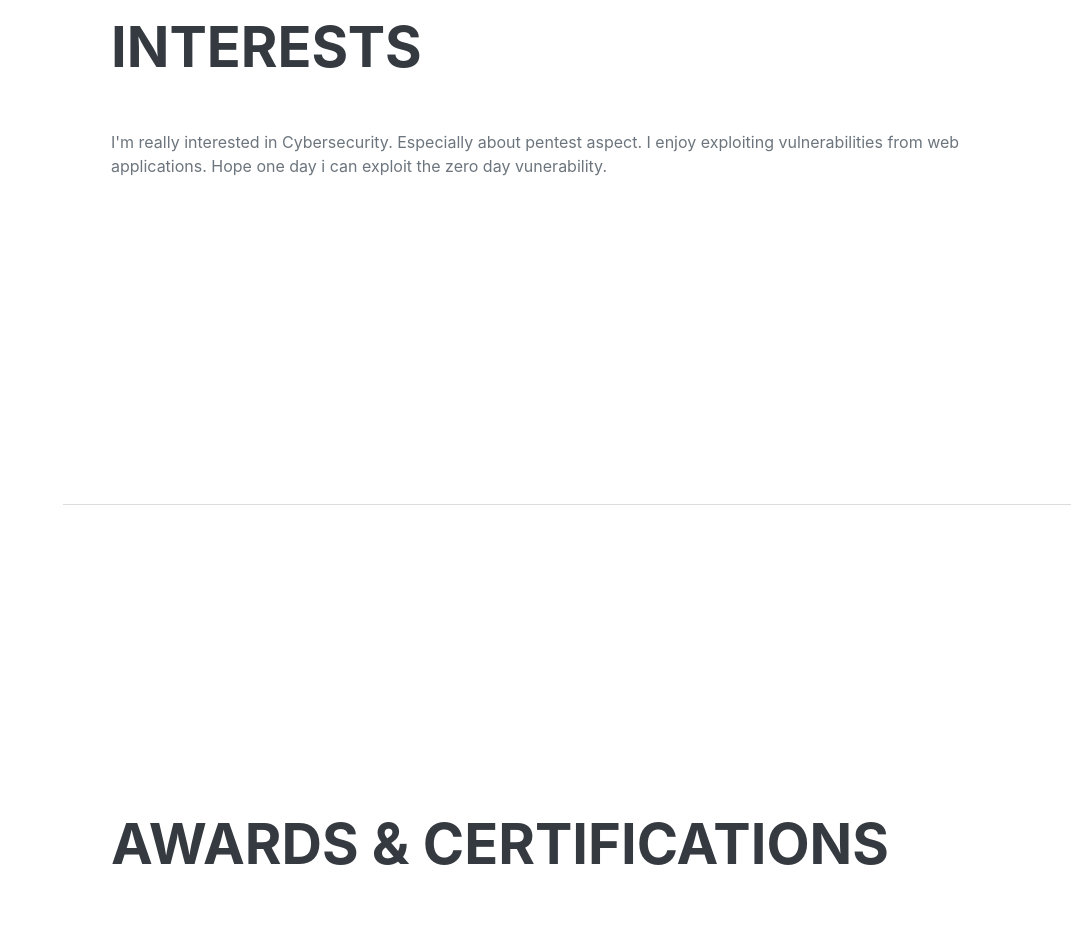
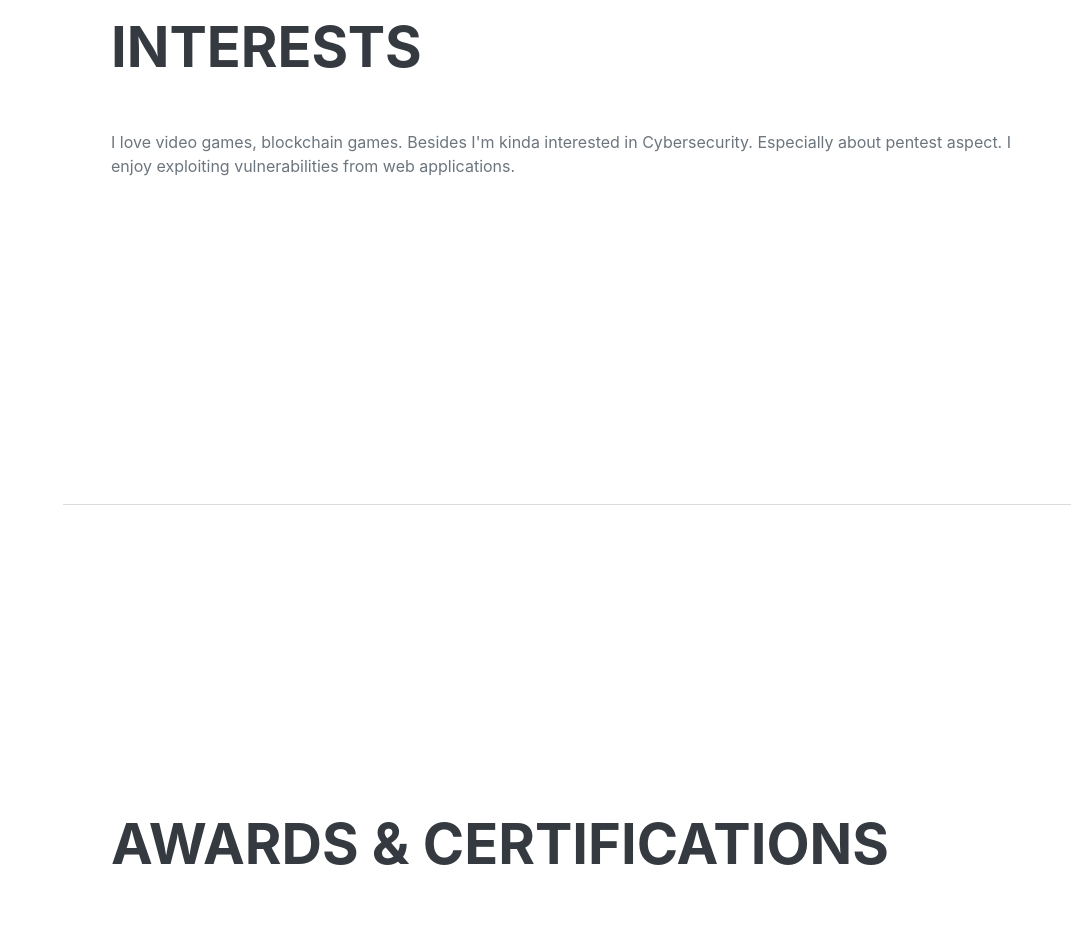
Before and after one commit to tu1411/tu1411.github.io, a plain HTML site: page index.html in a window 1280 px wide. Shown: the part 3500-4430 px from the top of the page, without its empty margins (209-1280 px from the left). Drawn offline with nearby package versions, Linux system fonts and the light colour scheme; a web font is replaced by a local one.

Commit message:
Update index.html

```diff
--- a/index.html
+++ b/index.html
@@ -105,7 +105,7 @@
             <section class="resume-section" id="interests">
                 <div class="resume-section-content">
                     <h2 class="mb-5">Interests</h2>
-                    <p>I'm really interested in Cybersecurity. Especially about pentest aspect. I enjoy exploiting vulnerabilities from web applications. Hope one day i can exploit the zero day vunerability. </p>
+                    <p>I love video games, blockchain games. Besides I'm kinda interested in Cybersecurity. Especially about pentest aspect. I enjoy exploiting vulnerabilities from web applications. </p>
 
                 </div>
             </section>
```
